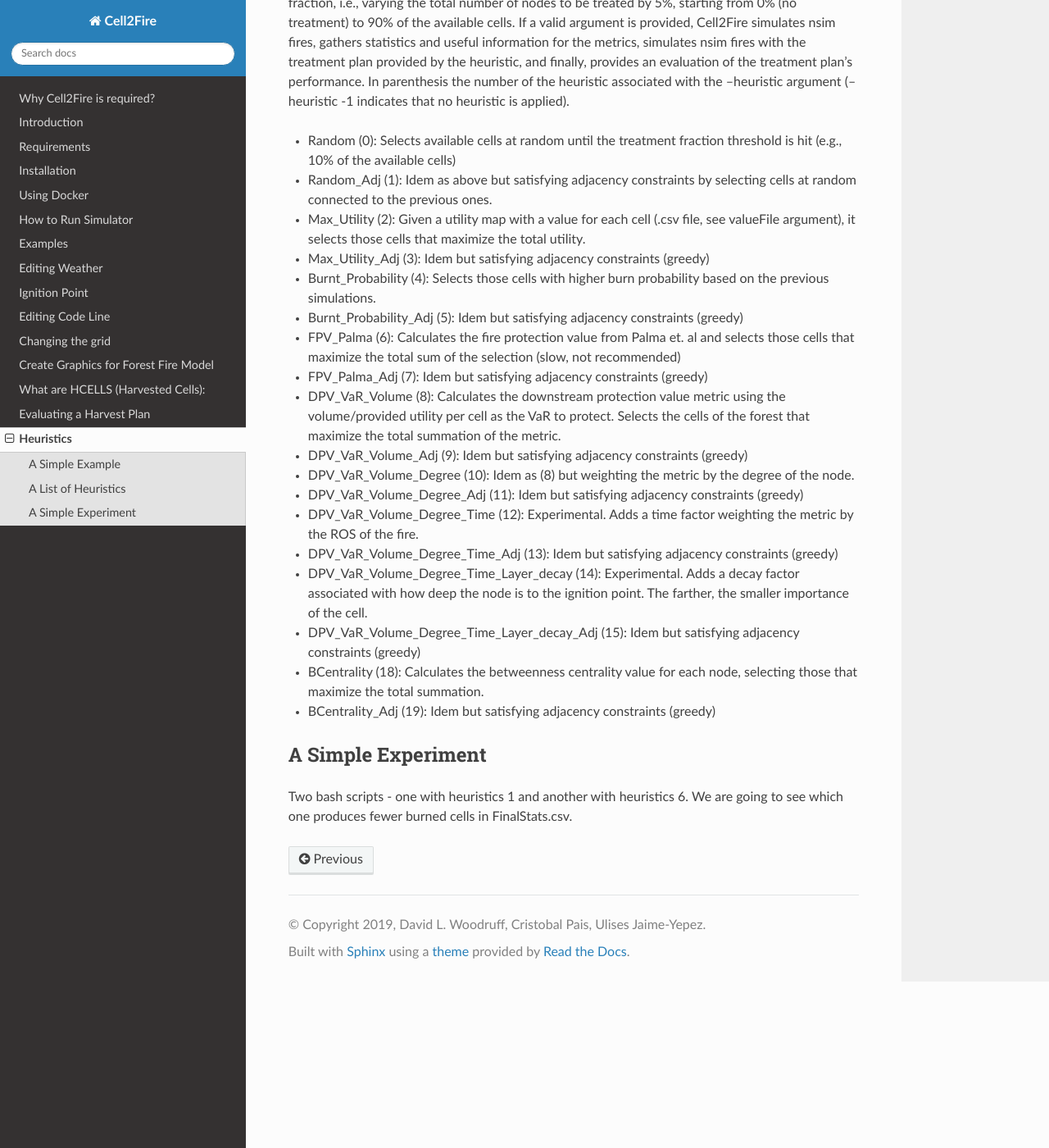
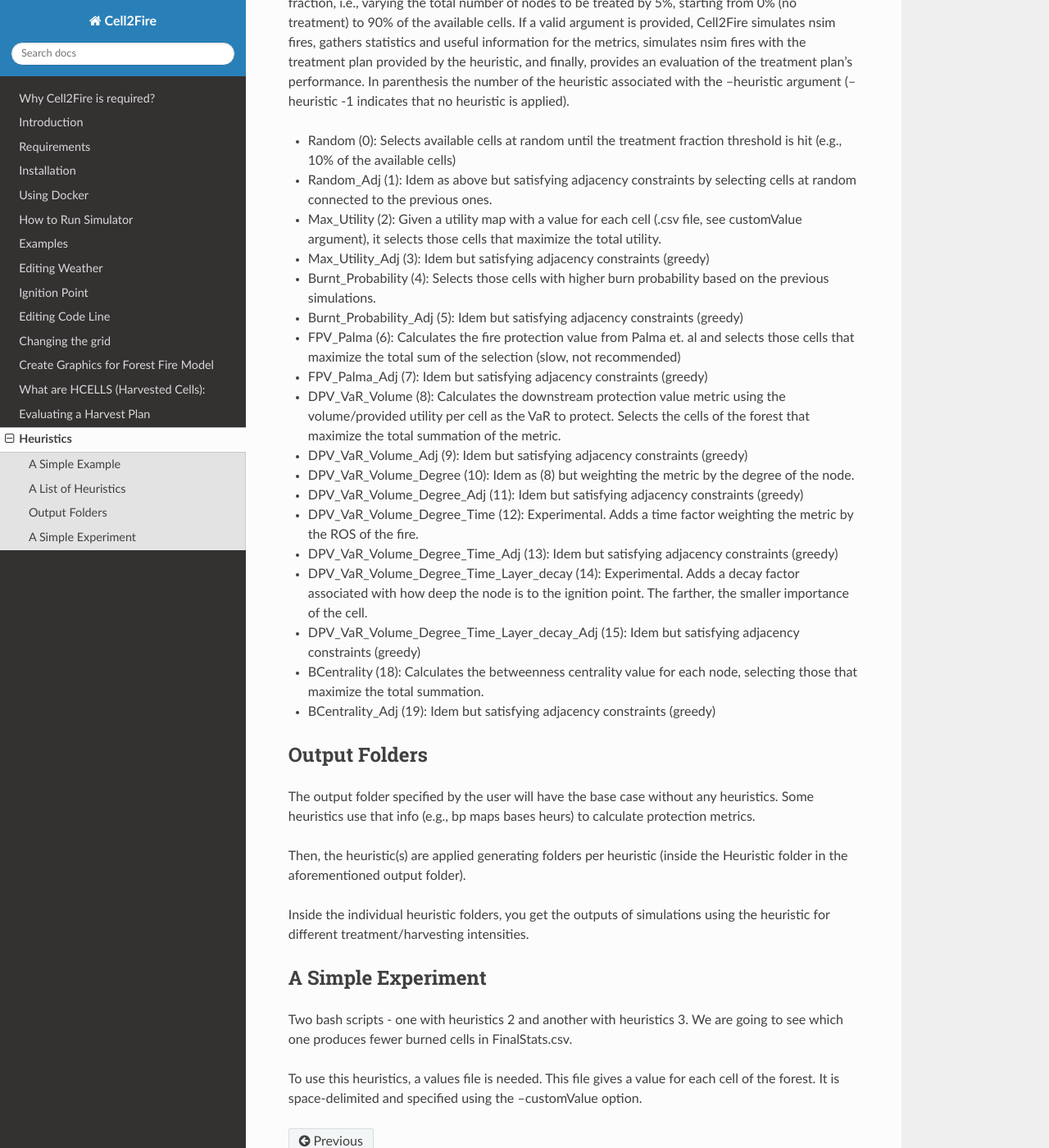
Before and after one commit to cell2fire/Cell2Fire, a Sphinx documentation site: the page built from docsrc/source/rstfiles/heuristics.rst, in a window 1280 px wide and 1400 px high, scrolled down 515 px. Shown: the whole window at 82% size. Built offline with Sphinx 7.4.7 and the Read the Docs theme 2.0.0, drawn with Linux system fonts in a browser that asks for light colours.

Commit message:
Add customValue option

```diff
--- a/docsrc/source/rstfiles/heuristics.rst
+++ b/docsrc/source/rstfiles/heuristics.rst
@@ -25,7 +25,7 @@ In parenthesis the number of the heuristic associated with the --heuristic argum
 
 *	Random (0): Selects available cells at random until the treatment fraction threshold is hit (e.g., 10% of the available cells)
 *	Random_Adj (1): Idem as above but satisfying adjacency constraints by selecting cells at random connected to the previous ones.
-*	Max_Utility (2): Given a utility map with a value for each cell (.csv file, see valueFile argument), it selects those cells that maximize the total utility.
+*	Max_Utility (2): Given a utility map with a value for each cell (.csv file, see customValue argument), it selects those cells that maximize the total utility.
 *	Max_Utility_Adj (3): Idem but satisfying adjacency constraints (greedy)
 *	Burnt_Probability (4): Selects those cells with higher burn probability based on the previous simulations.
 *	Burnt_Probability_Adj (5): Idem but satisfying adjacency constraints (greedy)
@@ -42,7 +42,18 @@ In parenthesis the number of the heuristic associated with the --heuristic argum
 *	BCentrality (18): Calculates the betweenness centrality value for each node, selecting those that maximize the total summation.
 *	BCentrality_Adj (19): Idem but satisfying adjacency constraints (greedy)
 
+Output Folders
+--------------
+
+The output folder specified by the user will have the base case without any heuristics. Some heuristics use that info (e.g., bp maps bases heurs) to calculate protection metrics.
+
+Then, the heuristic(s) are applied generating folders per heuristic (inside the Heuristic folder in the aforementioned output folder).
+
+Inside the individual heuristic folders, you get the outputs of simulations using the heuristic for different treatment/harvesting intensities.
+
 A Simple Experiment
 -------------------
 
-Two bash scripts - one with heuristics 1 and another with heuristics 6. We are going to see which one produces fewer burned cells in FinalStats.csv.
+Two bash scripts - one with heuristics 2 and another with heuristics 3. We are going to see which one produces fewer burned cells in FinalStats.csv.
+
+To use this heuristics, a values file is needed. This file gives a value for each cell of the forest. It is space-delimited and specified using the --customValue option.
```
